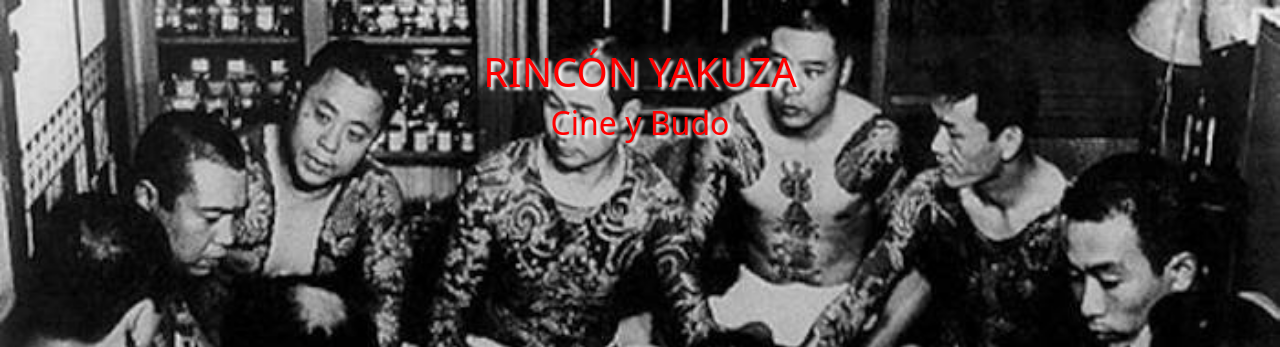
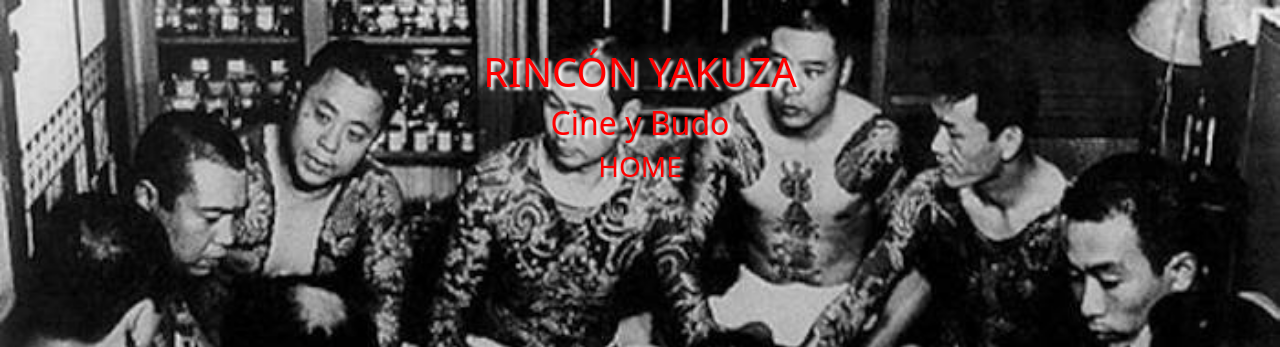
Before and after one commit to k0lst0m13r/rincon_yakuza, a Django app: page / in a window 1280 px wide. Shown: the top 347 px of the page. Run offline with Django 4.2, Linux system fonts and the light colour scheme.

Commit message:
test clone

```diff
--- a/yakuzapp/templates/yakuzapp/index.html
+++ b/yakuzapp/templates/yakuzapp/index.html
@@ -14,6 +14,7 @@
         <div class="container text-center p-5">
             <h1>RINCÓN YAKUZA</h1>
             <h2>Cine y Budo</h2>
+            <h3>HOME</h3>
         </div>
     </main>
 
```
